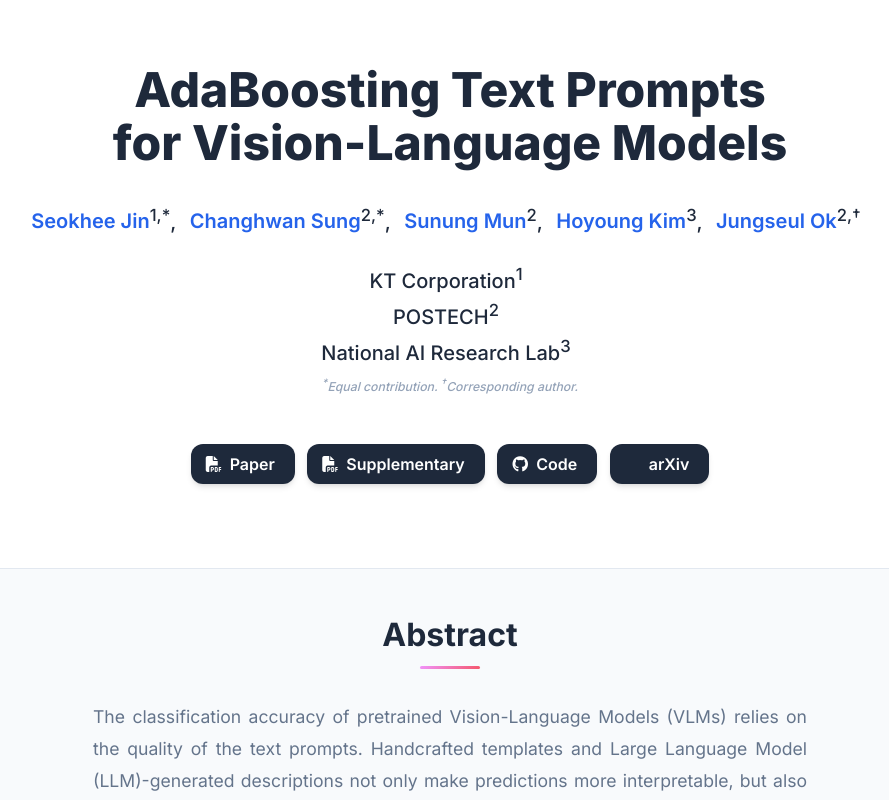
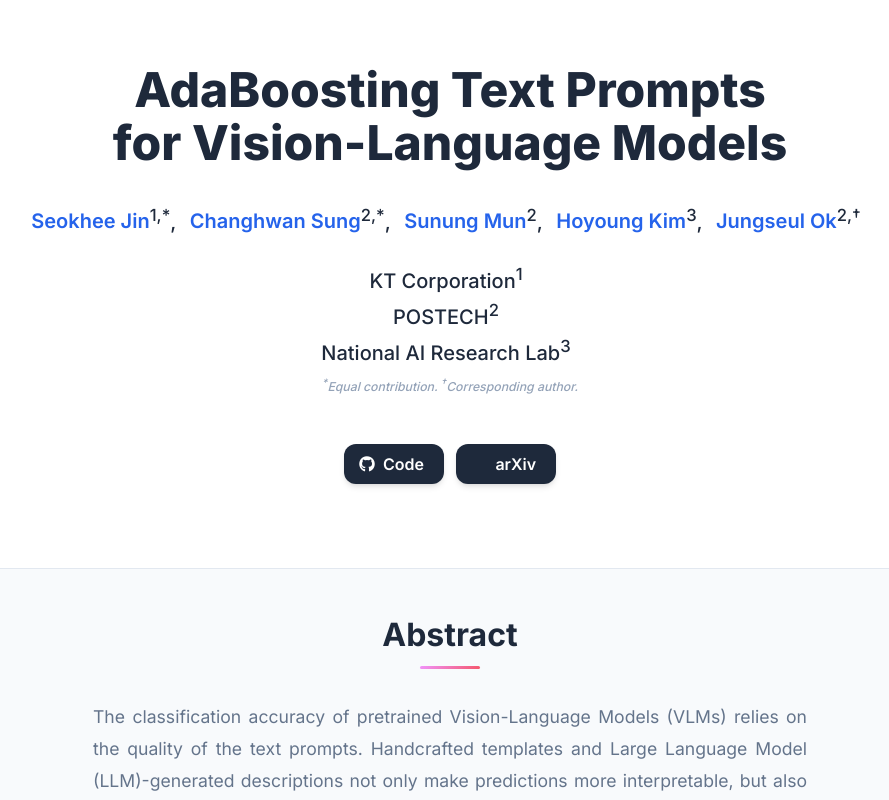
Before and after one commit to sung0503/TPB, a plain HTML site: page index.html in a window 1280 px wide. Shown: the top 800 px of the page, without its empty margins (190-1079 px from the left). Drawn offline with nearby package versions, Linux system fonts and the light colour scheme; some icons are missing.

Commit message:
Use arXiv link for paper

```diff
--- a/index.html
+++ b/index.html
@@ -60,7 +60,7 @@
     <meta name="citation_author" content="Ok, Jungseul" />
     <meta name="citation_publication_date" content="2026" />
     <meta name="citation_conference_title" content="ECCV" />
-    <meta name="citation_pdf_url" content="https://YOUR_DOMAIN.com/static/pdfs/paper.pdf" />
+    <meta name="citation_pdf_url" content="https://arxiv.org/pdf/2607.00684" />
 
     <!-- Additional SEO -->
     <meta name="theme-color" content="#2563eb" />
@@ -235,26 +235,6 @@
 
                 <div class="column has-text-centered">
                   <div class="publication-links">
-                    <!-- TODO: Update with your arXiv paper ID -->
-                    <span class="link-block">
-                      <a href="https://arxiv.org/pdf/<ARXIV PAPER ID>.pdf" target="_blank" class="external-link button is-normal is-rounded is-dark">
-                        <span class="icon">
-                          <i class="fas fa-file-pdf"></i>
-                        </span>
-                        <span>Paper</span>
-                      </a>
-                    </span>
-
-                    <!-- TODO: Add your supplementary material PDF or remove this section -->
-                    <span class="link-block">
-                      <a href="static/pdfs/supplementary_material.pdf" target="_blank" class="external-link button is-normal is-rounded is-dark">
-                        <span class="icon">
-                          <i class="fas fa-file-pdf"></i>
-                        </span>
-                        <span>Supplementary</span>
-                      </a>
-                    </span>
-
                     <!-- TODO: Replace with your GitHub repository URL -->
                     <span class="link-block">
                       <a href="https://github.com/YOUR REPO HERE" target="_blank" class="external-link button is-normal is-rounded is-dark">
@@ -265,9 +245,8 @@
                       </a>
                     </span>
 
-                    <!-- TODO: Update with your arXiv paper ID -->
                     <span class="link-block">
-                      <a href="https://arxiv.org/abs/<ARXIV PAPER ID>" target="_blank" class="external-link button is-normal is-rounded is-dark">
+                      <a href="https://arxiv.org/abs/2607.00684" target="_blank" class="external-link button is-normal is-rounded is-dark">
                         <span class="icon">
                           <i class="ai ai-arxiv"></i>
                         </span>
```
